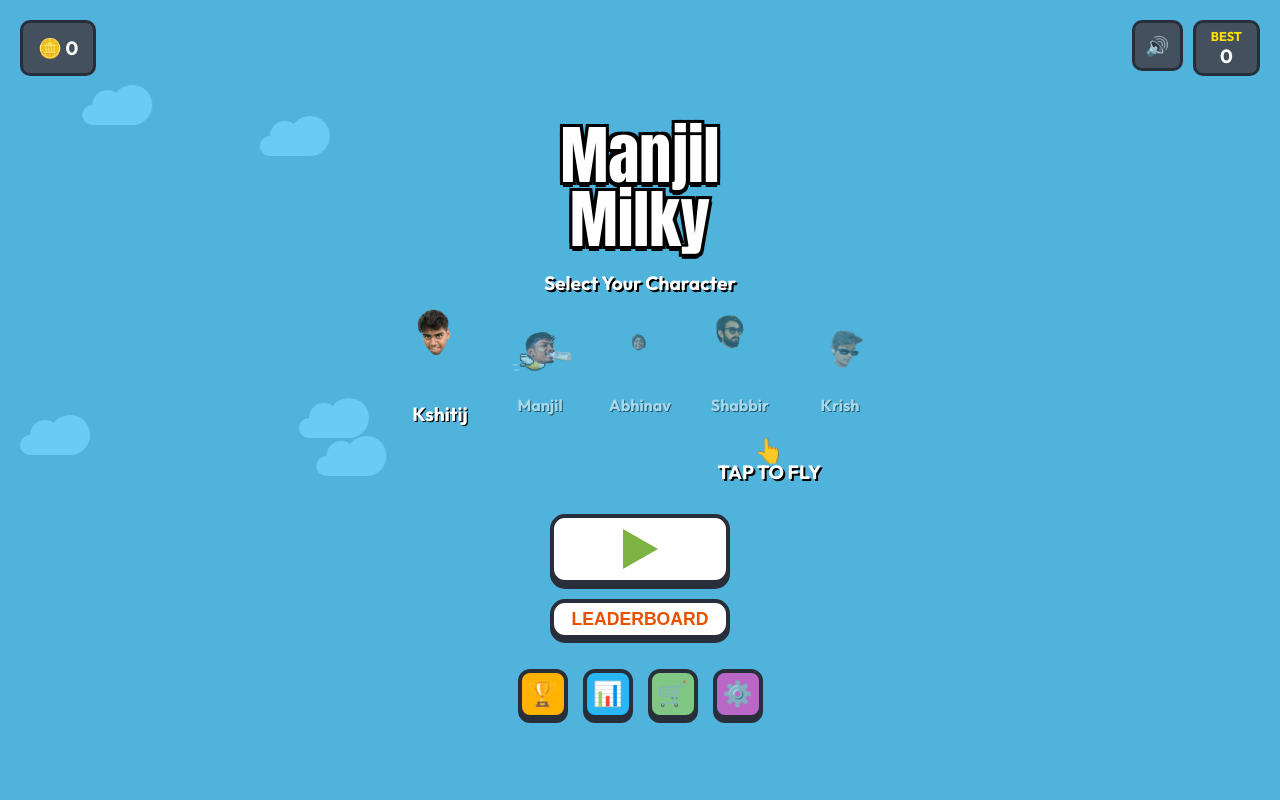
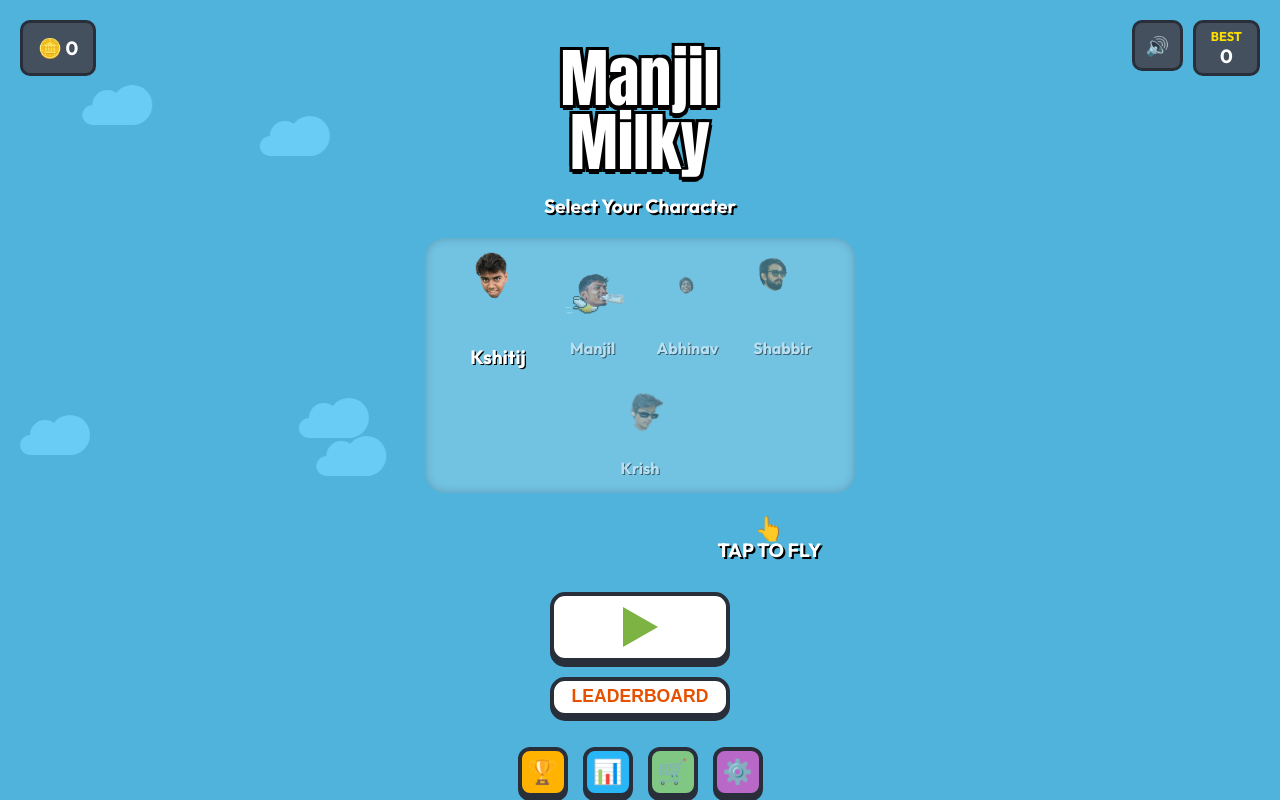
Before and after one commit to bangadekrish-wq/mikly-game, a React (Vite) app: page / in a window 1280 px wide. Built offline with nearby package versions, Linux system fonts and the light colour scheme.

Commit message:
Fix PWA manifest and improve character select UI

```diff
--- a/src/components/MainMenu.jsx
+++ b/src/components/MainMenu.jsx
@@ -56,12 +56,22 @@ const MainMenu = ({ onStart, highScore, selectedBird, setSelectedBird, soundEnab
       </h1>
 
       {/* Bird Selection & Preview */}
-      <div style={{ display: 'flex', flexDirection: 'column', alignItems: 'center', gap: '10px', marginBottom: '30px' }}>
-        <div style={{ color: 'white', fontWeight: 'bold', textShadow: '2px 2px 0 #000', fontSize: '1.2rem', marginBottom: '5px' }}>
+      <div style={{ display: 'flex', flexDirection: 'column', alignItems: 'center', gap: '10px', marginBottom: '30px', width: '100%', padding: '0 10px', boxSizing: 'border-box' }}>
+        <div style={{ color: 'white', fontWeight: 'bold', textShadow: '2px 2px 0 #000', fontSize: '1.2rem', marginBottom: '10px' }}>
           Select Your Character
         </div>
 
-        <div style={{ display: 'flex', gap: '20px' }}>
+        <div style={{
+          display: 'flex',
+          gap: '15px',
+          flexWrap: 'wrap',
+          justifyContent: 'center',
+          maxWidth: '400px',
+          background: 'rgba(255, 255, 255, 0.2)',
+          padding: '15px',
+          borderRadius: '20px',
+          boxShadow: 'inset 0 0 10px rgba(0,0,0,0.2)'
+        }}>
           <div onClick={() => setSelectedBird('/bird.png')} style={{ display: 'flex', flexDirection: 'column', alignItems: 'center', cursor: 'pointer', transition: 'transform 0.2s', transform: selectedBird === '/bird.png' ? 'scale(1.2)' : 'scale(1)', opacity: selectedBird === '/bird.png' ? 1 : 0.5 }}>
             <img src="/bird.png" alt="Kshitij" style={{ width: 'clamp(60px, 20vw, 80px)', height: 'clamp(60px, 20vw, 80px)', objectFit: 'contain' }} />
             <div style={{ color: 'white', fontWeight: 'bold', textShadow: '1px 1px 0 #000', marginTop: '5px' }}>Kshitij</div>
--- a/vite.config.js
+++ b/vite.config.js
@@ -18,7 +18,12 @@ export default defineConfig({
         icons: [
           {
             src: '/logo.png',
-            sizes: '192x192 512x512',
+            sizes: '192x192',
+            type: 'image/png'
+          },
+          {
+            src: '/logo.png',
+            sizes: '512x512',
             type: 'image/png',
             purpose: 'any maskable'
           }
```
